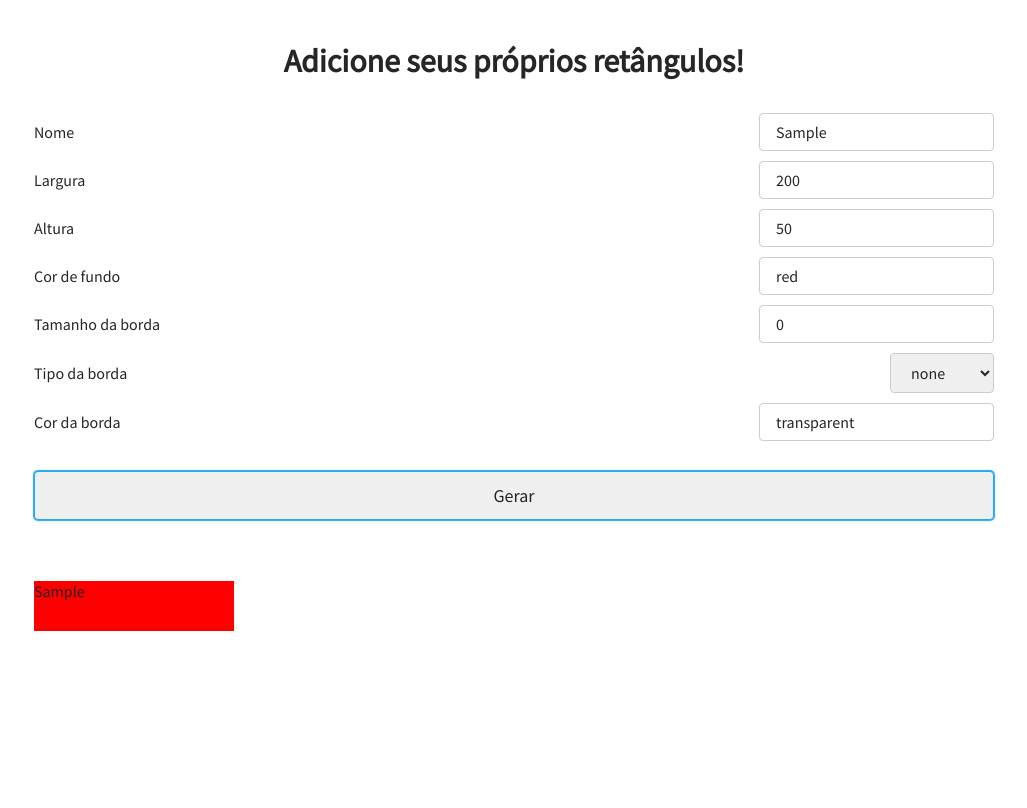
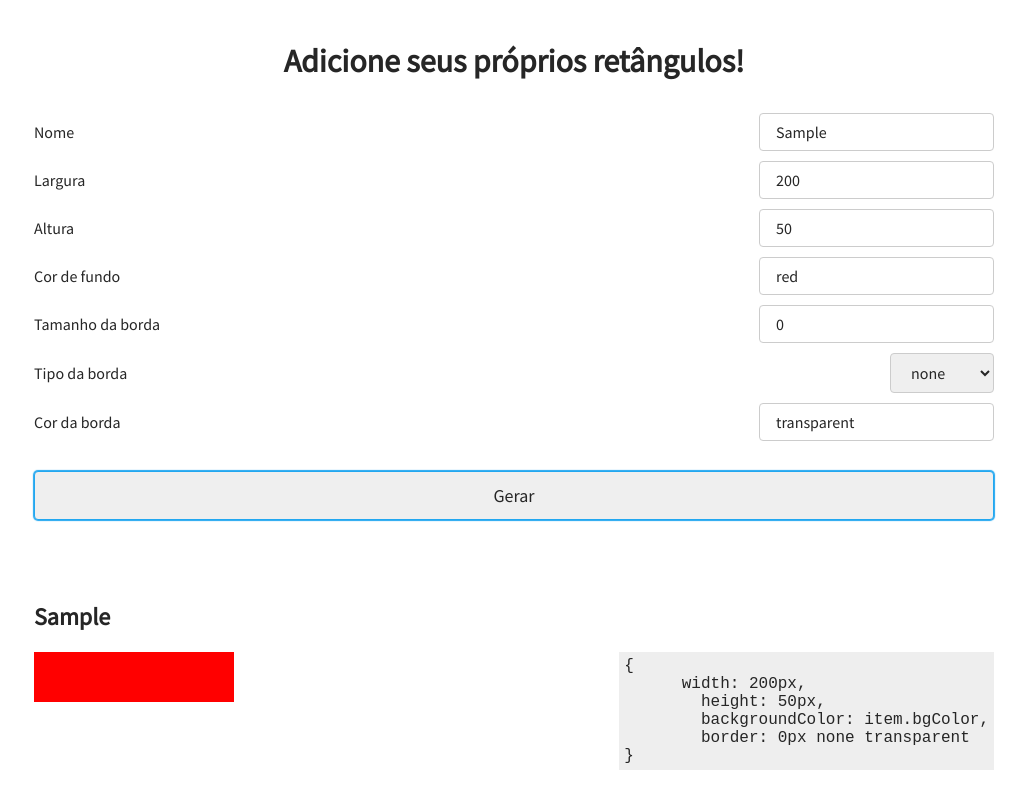
Before and after one commit to mibsbalsante/wtm-vue-parcel, a Vue app: page / in a window 1280 px wide. Both pictures are taken after typing "Sample" into the empty fields and a click on the button "Gerar". Shown: the top 808 px of the page, without its empty margins (126-1153 px from the left). Built offline with nearby package versions, Linux system fonts and the light colour scheme.

Commit message:
feat: show generated css code

```diff
--- a/src/List.vue
+++ b/src/List.vue
@@ -1,9 +1,16 @@
 <template>
   <ul class="list" v-if="list.length > 0">
     <li class="item" v-for="item in list" :key="item.name">
+      <h2 class="title">{{item.name}}</h2>
       <div
         :style="{width: `${item.width}px`, height: `${item.height}px`, backgroundColor: item.bgColor, border: `${item.borderWidth}px ${item.borderStyle} ${item.borderColor}`}"
-      >{{item.name}}</div>
+      ></div>
+      <pre class="pre">{
+        <code class="code">      width: {{item.width}}px,
+        height: {{item.height}}px,
+        backgroundColor: item.bgColor,
+        border: {{item.borderWidth}}px {{item.borderStyle}} {{item.borderColor}}</code>
+      }</pre>
     </li>
   </ul>
   <p class="empty" v-else>Você ainda não gerou retângulos :(</p>
@@ -28,7 +35,26 @@
     padding: 0;
   }
 
-  .list .item {
+  .item {
     padding: 15px 0;
+    display: flex;
+    justify-content: space-between;
+    flex-wrap: wrap;
+  }
+
+  .title {
+    width: 100%;
+  }
+
+  .pre {
+    white-space: pre-line;
+    margin: 0;
+    background-color: #eee;
+    padding: 5px;
+    height: 100%;
+  }
+
+  .code {
+    white-space: pre-wrap;
   }
 </style>
```
